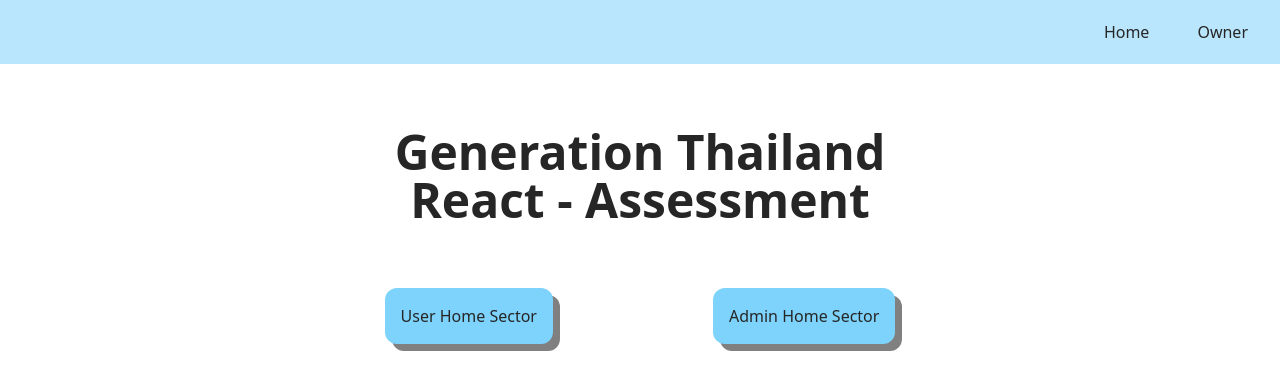
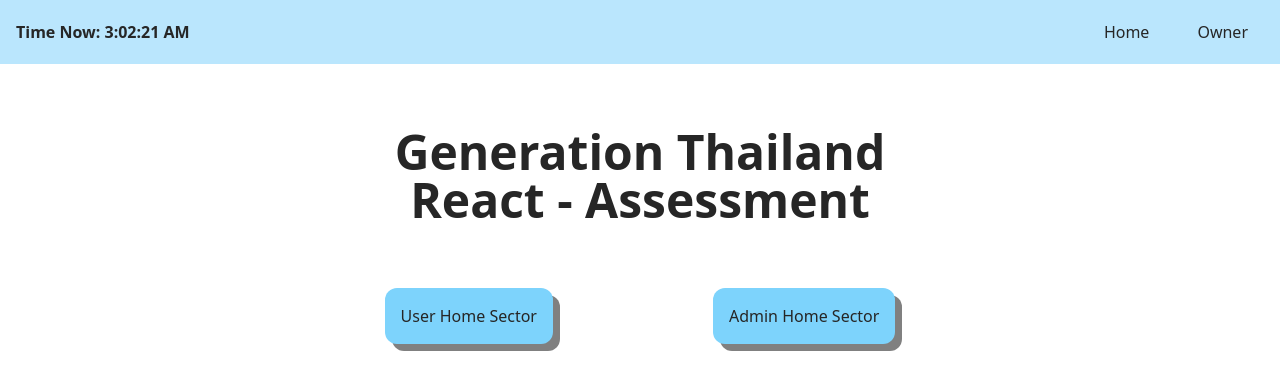
Before and after one commit to supakarn-t/31-vicky-react, a React (Vite) app: page / in a window 1280 px wide. Shown: the top 390 px of the page. Built offline with nearby package versions, Linux system fonts and the light colour scheme.

Commit message:
add time now(useEffect)

```diff
--- a/src/components/NavBar.jsx
+++ b/src/components/NavBar.jsx
@@ -1,9 +1,19 @@
 import { Link } from "react-router-dom";
+import { useState, useEffect } from "react";
 
 export default function NavBar() {
+	const [timeNow, setTimeNow] = useState(new Date().toLocaleTimeString());
+
+	useEffect(() => {
+		setInterval(() => {
+			setTimeNow(new Date().toLocaleTimeString());
+		}, 1000);
+	}, [timeNow]);
+
 	return (
-		<nav className="flex justify-end items-center h-16 bg-sky-200 sticky top-0 z-50">
-			<ul className="flex justify-end gap-4 pr-4">
+		<nav className="flex justify-between items-center px-4 h-16 bg-sky-200 sticky top-0 z-50">
+			<p className="font-bold">Time Now: {timeNow}</p>
+			<ul className="flex justify-end gap-4">
 				<li className="h-16">
 					<Link
 						to={"/"}
```
